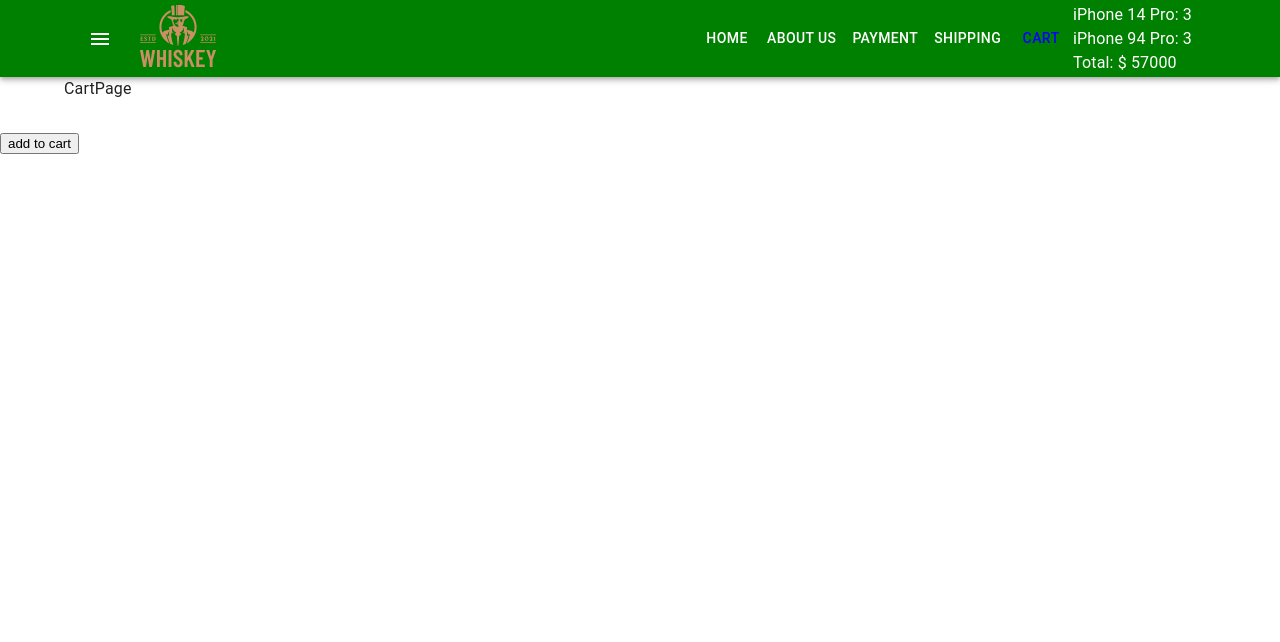
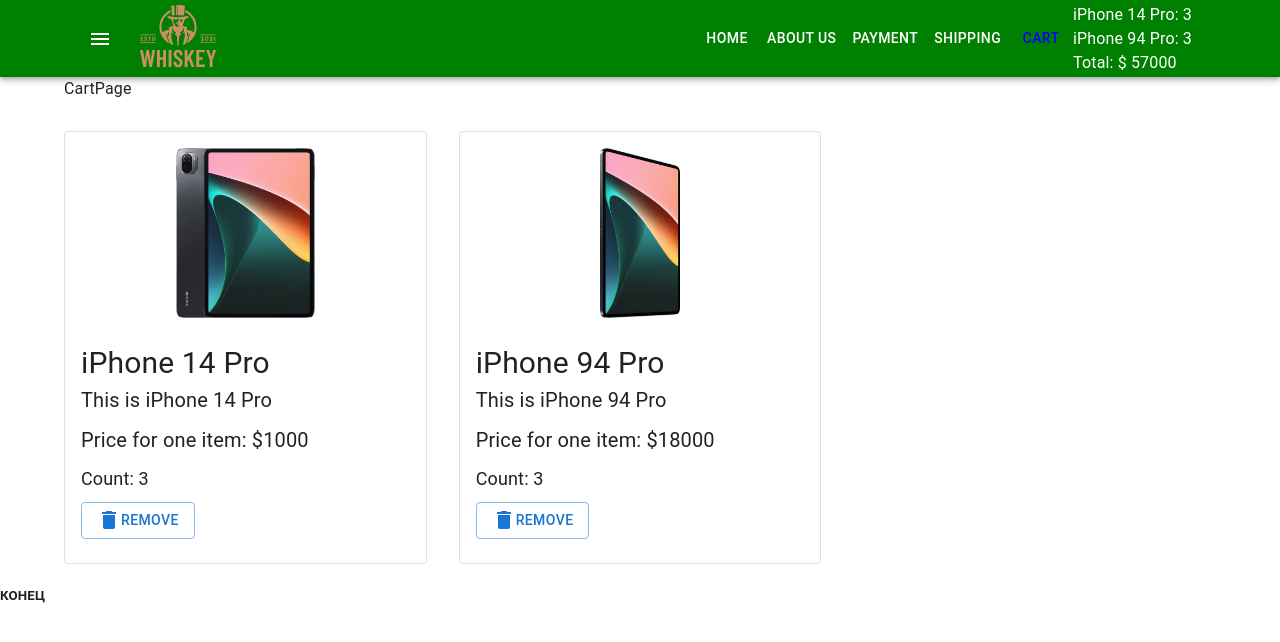
Before and after one commit to YHulko/react-lesson-2, a React (Create React App) app: page /cart in a window 1280 px wide. Shown: the top 642 px of the page. Built offline with nearby package versions, Linux system fonts and the light colour scheme.

Commit message:
Button Remove

```diff
--- a/package.json
+++ b/package.json
@@ -6,7 +6,7 @@
     "@emotion/react": "^11.11.1",
     "@emotion/styled": "^11.11.0",
     "@mui/icons-material": "^5.14.1",
-    "@mui/material": "^5.14.2",
+    "@mui/material": "^5.14.3",
     "@testing-library/jest-dom": "^5.16.5",
     "@testing-library/react": "^13.4.0",
     "@testing-library/user-event": "^13.5.0",
--- a/src/components/Cart/CartPr.tsx
+++ b/src/components/Cart/CartPr.tsx
@@ -1,26 +1,30 @@
 import productsArray, { Product, getProductsObject } from 'utils/productsArray'
+import CartProductListItem from './CartProductListItem'
 
 type Props = {
     productsInCart: {
         [id: number]: number
     }
+    CartItem?: any
 }
 
 type productsObjectType = {
     [id: number]: Product
 }
 
-const CartPr = ({ productsInCart }: Props) => {
+const CartPr = ({ productsInCart, CartItem=CartProductListItem }: Props) => {
     const productsObject: productsObjectType = getProductsObject(productsArray)
     return (
-        <div>
+        <>
             {Object.keys(productsInCart).map((productId) => (
-                <div key={productId}>
-                    {productsObject[parseInt(productId)].title}:{' '}
-                    {productsInCart[parseInt(productId)]}
-                </div>
+                <CartItem
+                key={productId}
+                product={productsObject[parseInt(productId)]}
+                productCount={productsInCart[parseInt(productId)]}
+                />
+
             ))}
-        </div>
+        </>
     )
 }
 
--- a/src/components/Cart/CartProductListItem.tsx
+++ b/src/components/Cart/CartProductListItem.tsx
@@ -6,8 +6,12 @@
     productCount: number
 }
 
-const CartProductListItem = ({}) => {
-    return <div>CartProductListItem</div>
+const CartProductListItem = ({product, productCount}: Props) => {
+    return   (
+    <div>
+     {product.title}: {productCount}
+    </div>
+    )
 }
 
 export default CartProductListItem
--- a/src/components/Cart/CartProductListItemEx.tsx
+++ b/src/components/Cart/CartProductListItemEx.tsx
@@ -8,6 +8,10 @@
 }
 
 const CartProductListItemExtended = ({ product, productCount }: Props) => {
+    function removeProductFromCart(id: number): void {
+        throw new Error('Function not implemented.')
+    }
+
     return (
         <Grid item xs={12} sm={4}>
             <Card variant="outlined">
@@ -16,14 +20,15 @@
                         <img src={product.image} alt="" />
                     </div>
                     <div className="product-title">{product.title}</div>
-                    <div className="product-descrpition">
+                    <div className="product-description">
                         {product.description}
                     </div>
-                    <div className="product-descrpition">
+                    <div className="product-description">
                         Price for one item: ${product.price}
                     </div>
-                    <div>Count: {productCount}</div>
-                    <Button variant="outlined">
+                    <div className="product-features">
+                    Count: {productCount}</div>
+                    <Button variant="outlined" onClick={() => removeProductFromCart(product.id)}>
                         <DeleteIcon />
                         Remove
                     </Button>
--- a/src/components/Products/ProductListItem.scss
+++ b/src/components/Products/ProductListItem.scss
@@ -5,6 +5,7 @@
 
 .product-description {
     font-size: 20px;
+    margin-bottom: 10px;
 }
 .product-features {
     font-size: 18px;
@@ -37,9 +38,9 @@
         text-align: center;
     }
 }
-.red{
+.red {
     color: red;
 }
-.green{
+.green {
     color: green;
 }
--- a/src/container/App/App.tsx
+++ b/src/container/App/App.tsx
@@ -46,10 +46,10 @@
                         element={<Home addProductToCart={addProductToCart} />}
                     />
                     <Route path="/About-Us" element={<AboutUs />} />
-                    <Route path="/cart" element={<CartPage />} />
+                    <Route path="/cart" element={<CartPage productsInCart={productsInCart} />} />
                 </Routes>
             </Container>
-            <button onClick={() => addProductToCart(2, 5)}>add to cart</button>
+          <h5>КОНЕЦ</h5>
         </StyledEngineProvider>
     )
 }
--- a/src/pages/cart/CartPage.tsx
+++ b/src/pages/cart/CartPage.tsx
@@ -1,8 +1,16 @@
-import { Typography } from '@mui/material'
+import { Typography, Grid } from '@mui/material'
+import CartTotal from 'components/Cart/CartTotal'
+import CartPr from 'components/Cart/CartPr'
+import CartProductListItemExtended from 'components/Cart/CartProductListItemEx'
 
-type Props = {}
 
-const CartPage = (props: Props) => {
+type Props = {
+    productsInCart: {
+        [id: number]: number
+    }
+}
+
+const CartPage = ({ productsInCart }: Props) => {
     return (
         <div>
             CartPage
@@ -11,6 +19,12 @@
                 component="h1"
                 sx={{ margin: '30px 0' }}
             ></Typography>
+             <div>
+                <Grid container spacing={4}>
+                   <CartPr productsInCart={productsInCart} CartItem={CartProductListItemExtended} />
+                </Grid>
+           {/* <CartPr productsInCart={productsInCart} />} */}
+            </div>
         </div>
     )
 }
```
Also changed, not shown: 1 other file (tests, documents, lock files or other folders).
